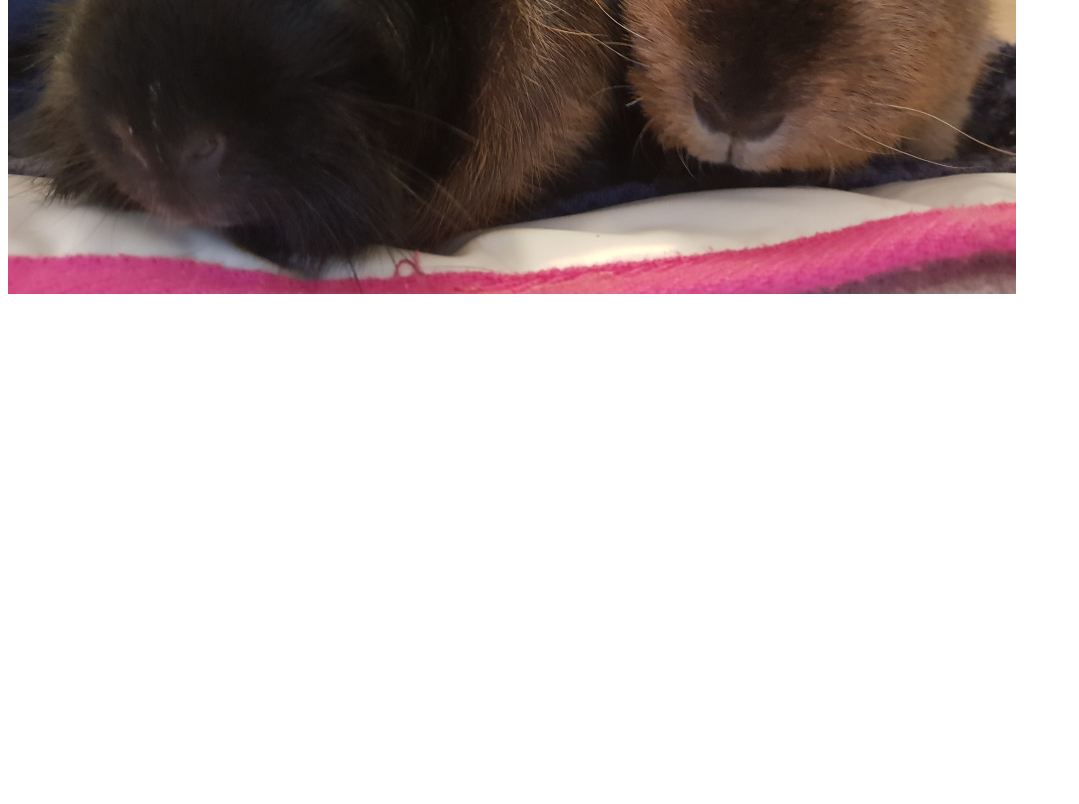
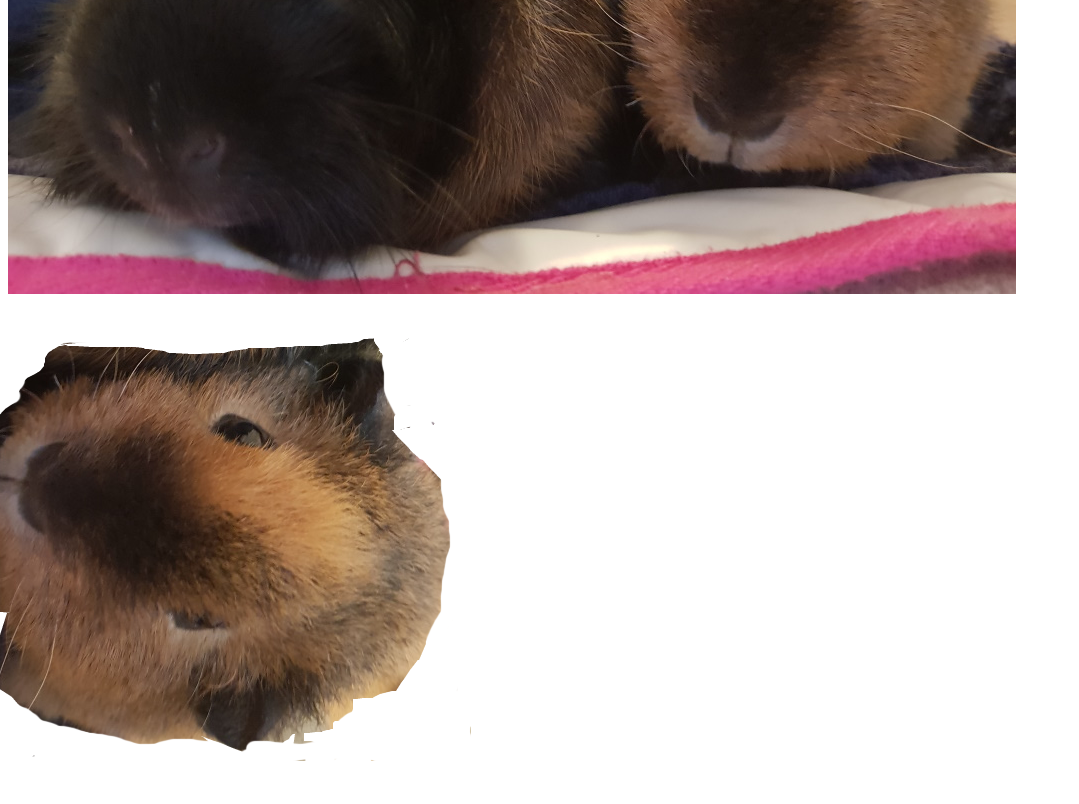
Before and after one commit to vinceby-moo/meerschweinchen, a plain HTML site: page index.htm in a window 1280 px wide. Shown: the part 546-1350 px from the top of the page, without its empty margins (0-1079 px from the left). Before the commit the page ends 852 px from the top, so only its background shows below. Drawn offline with Linux system fonts and the light colour scheme.

Commit message:
sideways louis

```diff
--- a/index.htm
+++ b/index.htm
@@ -10,11 +10,19 @@
         <meta name="description" content="Schweinies">
         <meta name="viewport" content="width=device-width, initial-scale=1">
         <link rel="stylesheet" href="">
+        <style>
+            .louis {
+                transform: rotate(90deg);
+            }
+        </style>
     </head>
     <body>
         <p><b>Moomin</b> is a cavy.</p>
         <p><b>Louis</b> is also a cavy.</p>
         <img src="Moomin and Louis small.jpg">
+        <div>
+        <img class="louis" src="Louis.png">
+    </div>
         <script src="" async defer></script>
     </body>
 </html>
```
Also changed, not shown: Louis.png (added).
